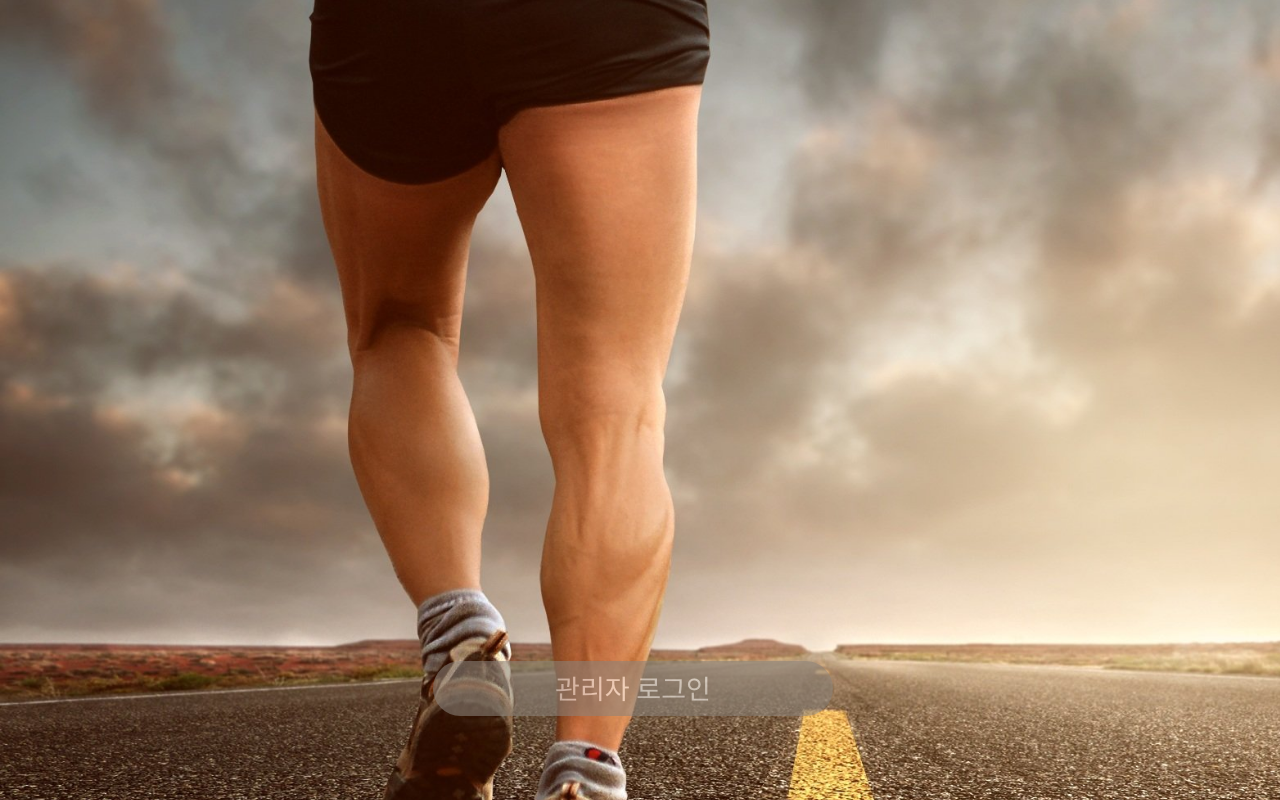
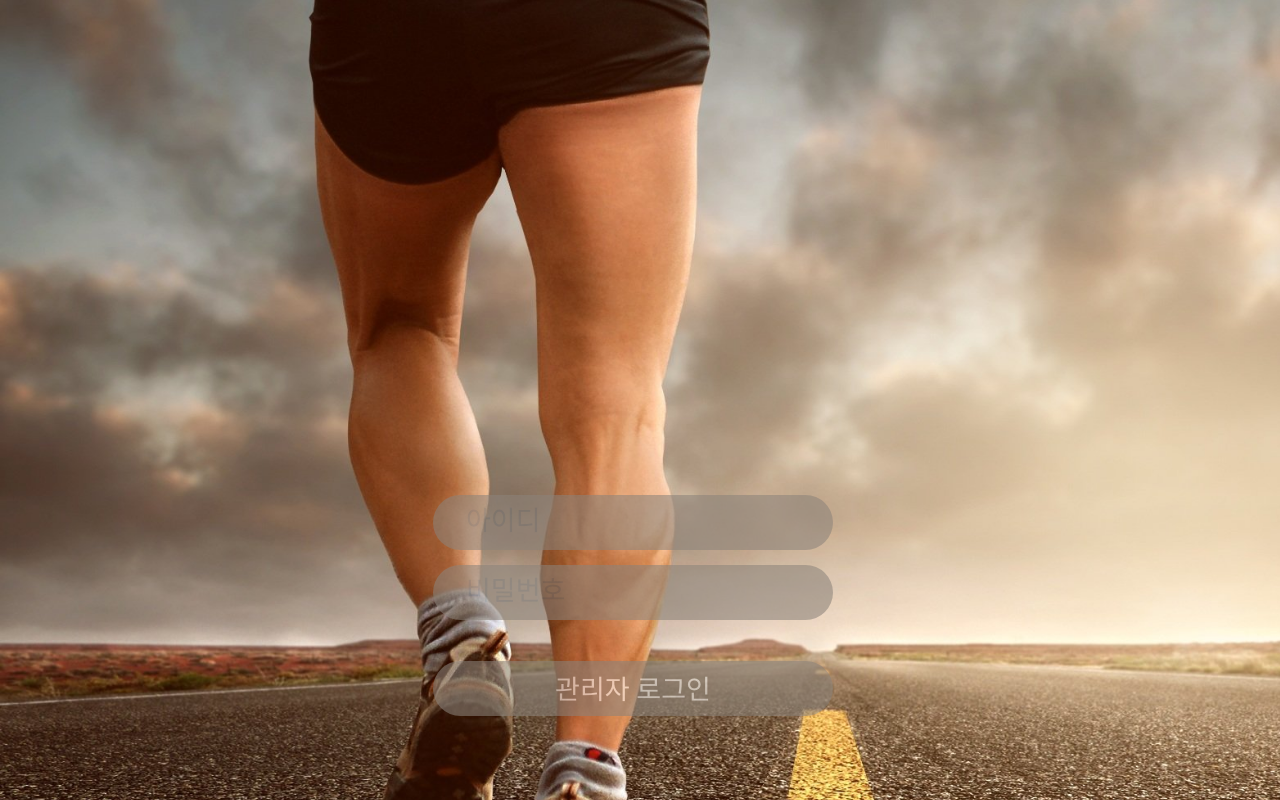
Before and after one commit to Ko-GyeongTae/Frontend-GymManagement-client, a Next.js app: page /login in a window 1280 px wide. Built offline with nearby package versions, Linux system fonts and the light colour scheme.

Commit message:
<EDIT> login page

```diff
--- a/pages/login.tsx
+++ b/pages/login.tsx
@@ -6,6 +6,9 @@ import styles from './index.module.css'
 
 const Home = () => {
     const [width, setWidth] = useState(1);
+    const [id, setId] = useState('');
+    const [pw, setPw] = useState('');
+
     useEffect(() => {
         setWidth(window.innerWidth);
     })
@@ -17,7 +20,13 @@ const Home = () => {
             </Head>
             <div className={styles.Container}>
                 <div className={styles.Icon} />
-                <LoginButton placeholder={'관리자 로그인'} linkTo={'/home'} backgroundColor={'#8c837a'} fontColor={'#ffffff'} bottom={84} right={(width - 386) / 2} />
+                <div style={{ width: 400, height: 55, backgroundColor: '#8c837a', opacity: 0.57, position: 'absolute', right: (width - 386) / 2, bottom: 250, borderRadius: 49, textAlign: 'center' }}>
+                    <input style={{ border: "none", fontSize: 27, backgroundColor: '#8c837a', fontFamily: 'Playbill', color: '#ffffff', top: 10, position: "relative", outline: "none" }} placeholder="아이디" onChange={e => setId(e.target.value)}/>
+                </div>
+                <div style={{ width: 400, height: 55, backgroundColor: '#8c837a', opacity: 0.57, position: 'absolute', right: (width - 386) / 2, bottom: 180, borderRadius: 49, textAlign: 'center' }}>
+                    <input style={{ border: "none", fontSize: 27, backgroundColor: '#8c837a', fontFamily: 'Playbill', color: '#ffffff', top: 10, position: "relative", outline: "none" }} placeholder="비밀번호" onChange={e => setPw(e.target.value)}/>
+                </div>
+                <LoginButton placeholder={'관리자 로그인'} linkTo={'/home'} backgroundColor={'#8c837a'} fontColor={'#ffffff'} bottom={84} right={(width - 386) / 2} onClick={() => alert(id + pw)} />
             </div>
         </>
     )
--- a/src/components/LoginButton.tsx
+++ b/src/components/LoginButton.tsx
@@ -1,7 +1,17 @@
 import React from "react";
 import Link from 'next/link';
 
-const LoginButton = (props: any) => {
+interface Prop {
+    placeholder: string;
+    linkTo: string;
+    backgroundColor: string;
+    fontColor: string;
+    bottom: number;
+    right: number;
+    onClick?: any;
+}
+
+const LoginButton = (props: Prop) => {
     /*
     return (
         <Link href='/login' passHref>
@@ -10,12 +20,18 @@ const LoginButton = (props: any) => {
             </div>
         </Link>
     )*/
-    return (
+    return !props.onClick ? (
         <Link href={props.linkTo} passHref>
             <div style={{width: 400, height: 55, backgroundColor: props.backgroundColor, opacity: 0.57, position: 'absolute', right: props.right, bottom: props.bottom, borderRadius: 49, textAlign: 'center'}}>
                 <p style={{fontSize: 27, fontFamily: 'Playbill', color: props.fontColor, top: 10, position:"relative"}}>{props.placeholder}</p>
             </div>
         </Link>
+    ) : (
+        <div onClick={props.onClick}>
+            <div style={{width: 400, height: 55, backgroundColor: props.backgroundColor, opacity: 0.57, position: 'absolute', right: props.right, bottom: props.bottom, borderRadius: 49, textAlign: 'center'}}>
+                <p style={{fontSize: 27, fontFamily: 'Playbill', color: props.fontColor, top: 10, position:"relative"}}>{props.placeholder}</p>
+            </div>
+        </div>
     )
 }
 
```
Also changed, not shown: pages/index.tsx (+1 -1 lines).
